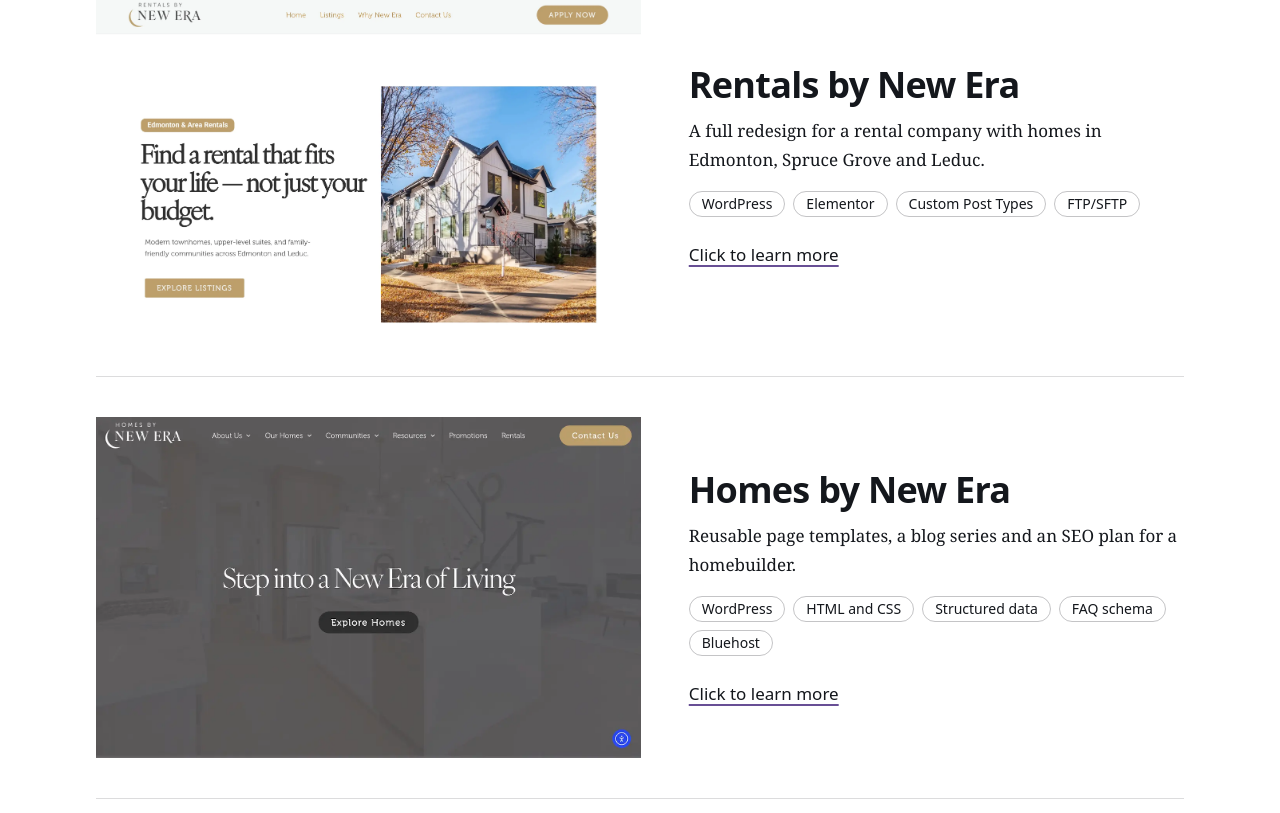
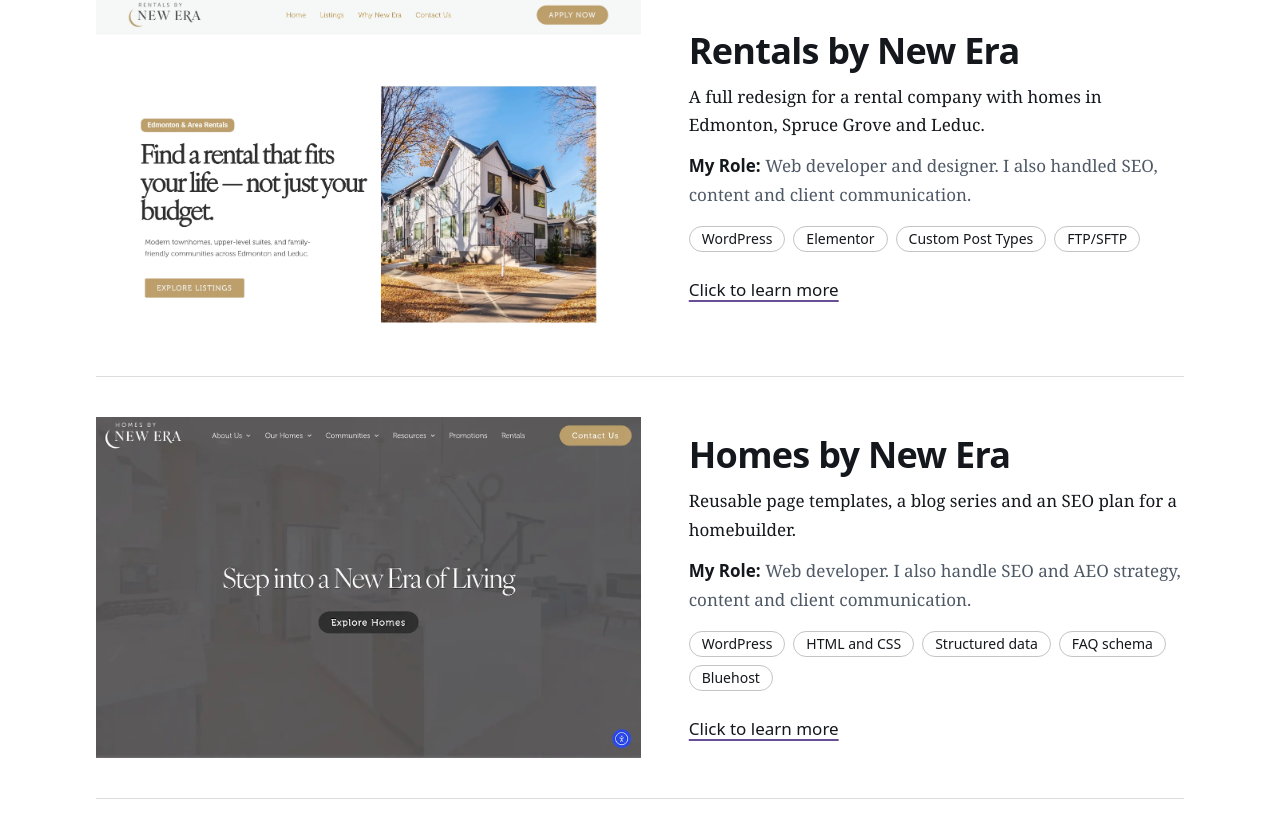
Before and after one commit to hgill59/hg-portfolio, a React (Vite) app: page / in a window 1280 px wide. Shown: the part 787-1600 px from the top of the page. Built offline with nearby package versions, Linux system fonts and the light colour scheme; a web font is replaced by a local one.

Commit message:
fix: showRole on home page

```diff
--- a/src/pages/Home.jsx
+++ b/src/pages/Home.jsx
@@ -50,7 +50,7 @@ export default function Home() {
           </Link>
         </div>
         {featured.map((project) => (
-          <ProjectRow key={project.slug} project={project} />
+          <ProjectRow key={project.slug} project={project} showRole />
         ))}
       </section>
 
```
